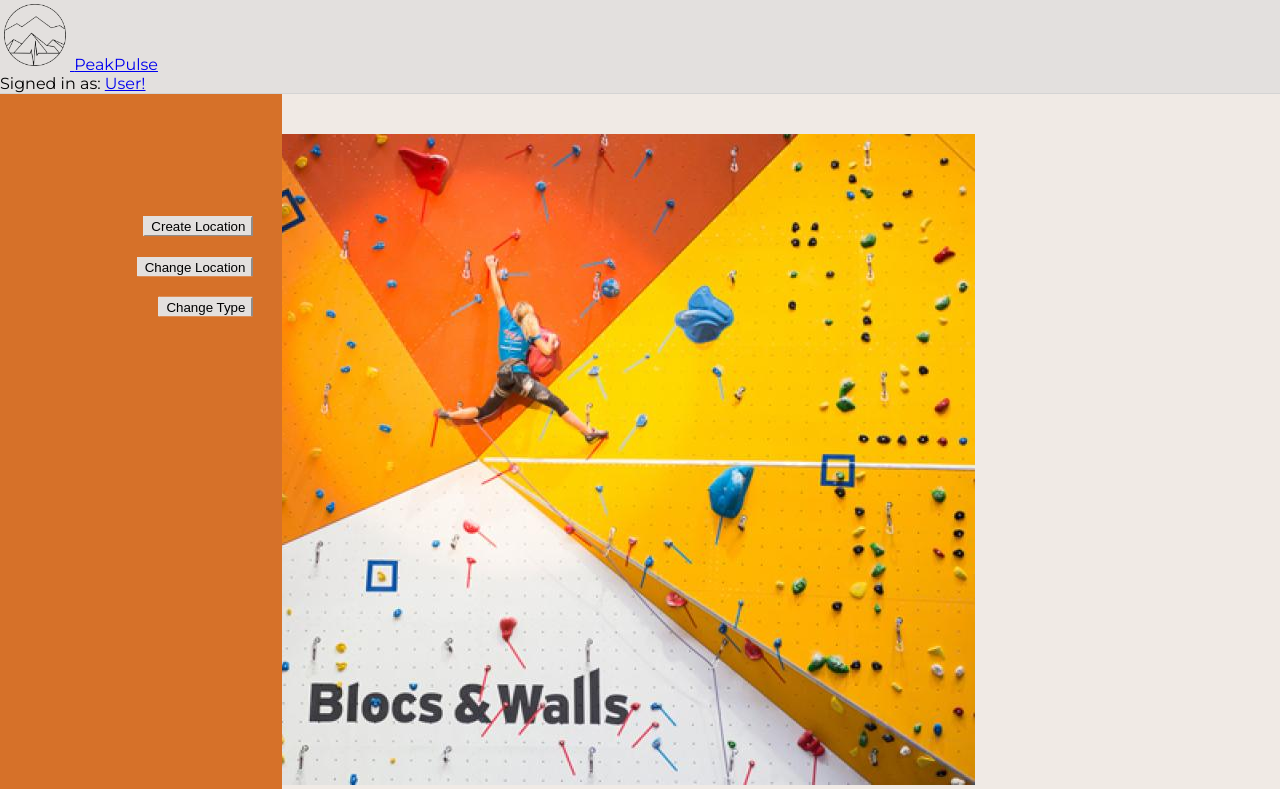
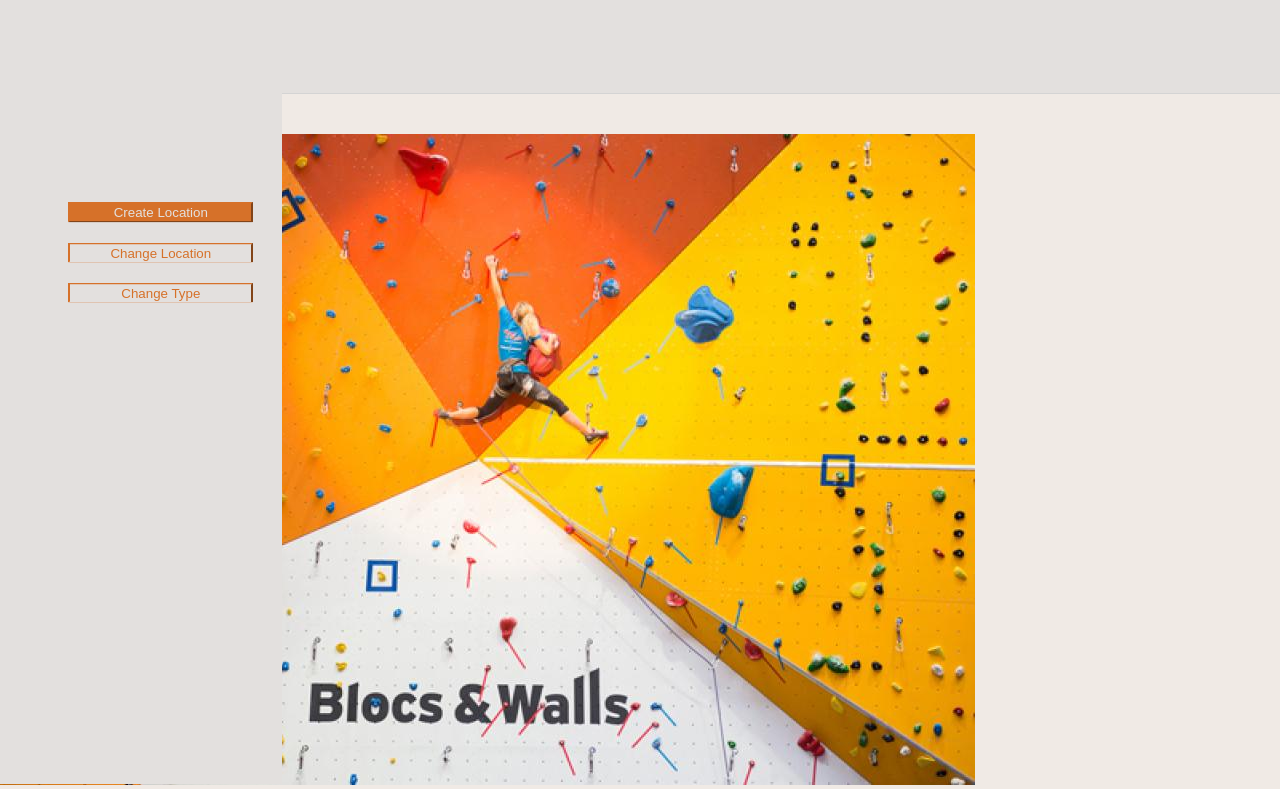
Before and after one commit to Chris-cvR/TID-React-Climbing-Platform, a React (Create React App) app: page / in a window 1280 px wide. Shown: the top 789 px of the page. Built offline with nearby package versions, Linux system fonts and the light colour scheme.

Commit message:
adjusted sidebar

```diff
--- a/src/pages/FeedPage.js
+++ b/src/pages/FeedPage.js
@@ -10,8 +10,8 @@ function FeedPage() {
     return (
         <>
             <Navbar></Navbar>
-            <Sidebar></Sidebar>
             <div>
+                <Sidebar></Sidebar>
                 <LocationCard picture={picture1} Title={"Blocs & Walls"}></LocationCard>
                 <LocationCard picture={picture2} Title={"Copenhagen Boulders"}></LocationCard>
             </div>
--- a/src/styles/index.css
+++ b/src/styles/index.css
@@ -95,17 +95,17 @@ code {
 .sidebar {
   position: fixed;
   width: 22%;
-  height: 100vh;
-  background: hsl(25, 68%, 50%);
+  height: 100%;
+  background: hsl(24, 8%, 88%);
+  margin-top: -150px;
 }
 
 .nav {
   position: relative;
   margin: 10%;
   text-align: right;
-  top: 18%;
+  top: 30%;
   transform: translateY(-50%);
-  font-weight: bold;
 }
 
 #dropdown-basic{
@@ -113,14 +113,16 @@ code {
   margin-bottom: 20;
   border-bottom: 1px solid hsl(0, 0%, 83%);
   background-color: hsl(24, 8%, 88%);
-  border-color: hsl(24, 8%, 88%);
+  border-color: hsl(25, 68%, 50%);
   border-radius: 2%;
-  color: black;
+  color: hsl(25, 68%, 50%);
+  width: 100%;
 }
 #PrimaryButton{
-  background-color: hsl(24, 8%, 88%);
-  border-color: hsl(24, 8%, 88%);
+  background-color: hsl(25, 68%, 50%);
+  border-color: hsl(25, 68%, 50%);
   border-radius: 2%;
-  color: black;
+  color: hsl(24, 8%, 88%);
+  width: 100%;
 
 }
```
